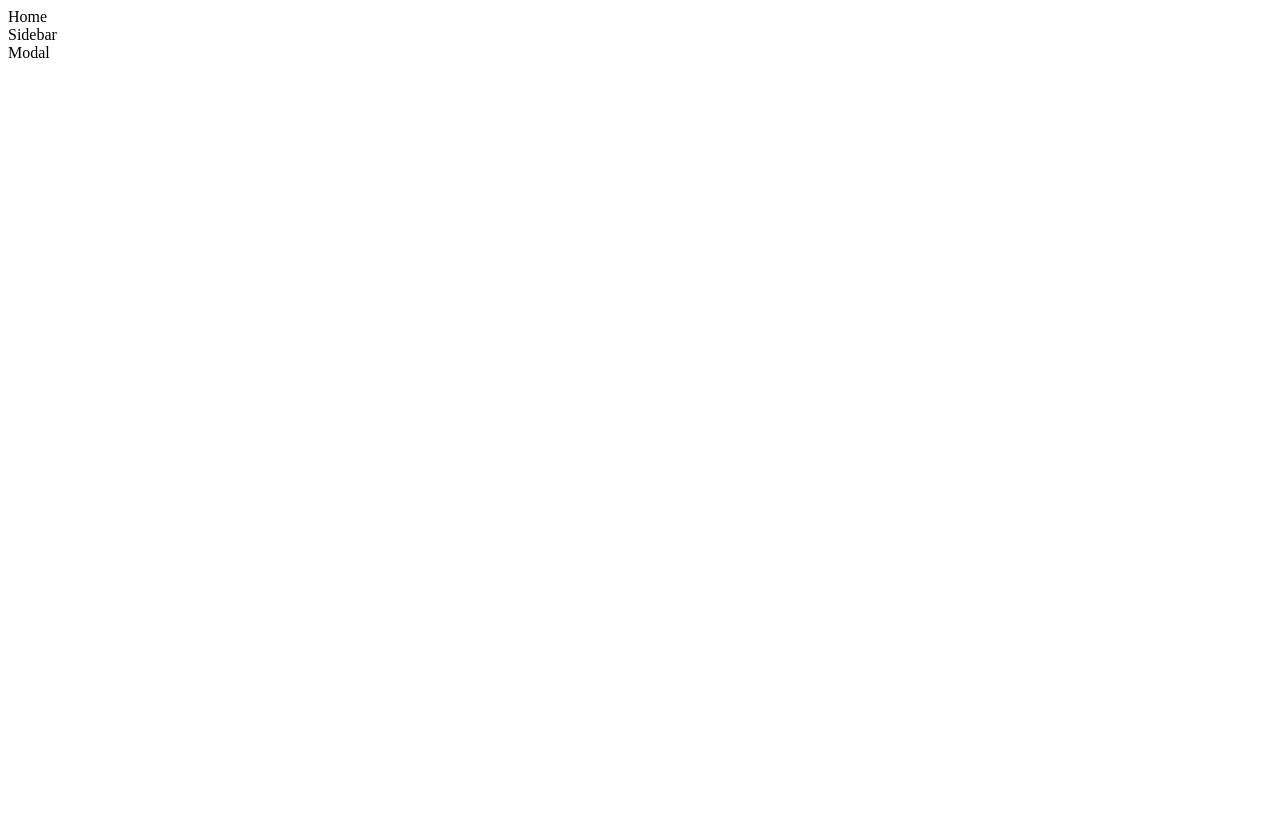
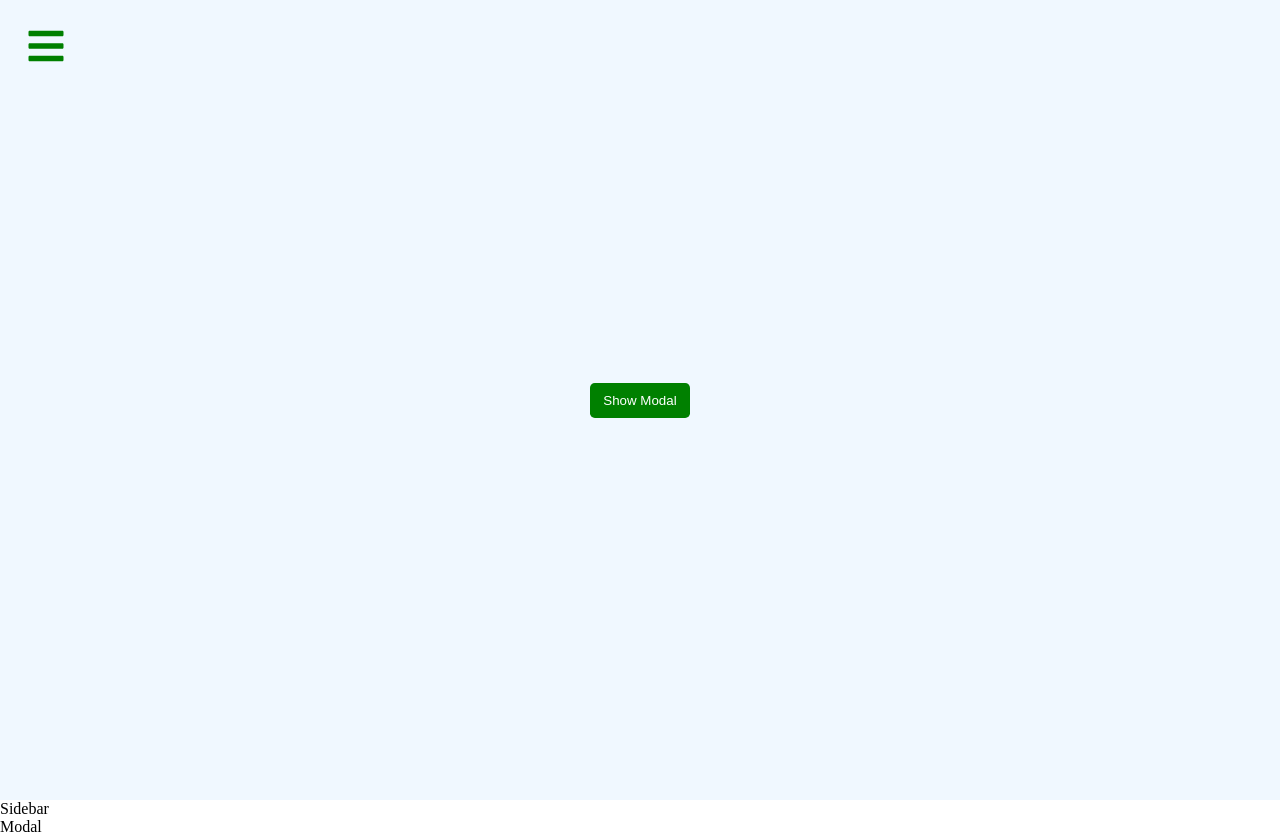
Before and after one commit to sun-n-y/sidebarModalSolo, a React (Vite) app: page / in a window 1280 px wide. Before the commit the page ends 800 px from the top, so only its background shows below. Built offline with nearby package versions, Linux system fonts and the light colour scheme.

Commit message:
add home component structure and css

```diff
--- a/src/Home.jsx
+++ b/src/Home.jsx
@@ -1,4 +1,17 @@
+import { FaBars } from 'react-icons/fa';
+import { useCustomHook } from './context';
+
 const Home = () => {
-  return <div>Home</div>;
+  const { openSidebar, openModal } = useCustomHook();
+  return (
+    <main>
+      <button className="sidebar-btn" onClick={openSidebar}>
+        <FaBars />
+      </button>
+      <button className="modal-btn" onClick={openModal}>
+        show modal
+      </button>
+    </main>
+  );
 };
 export default Home;
--- a/src/index.css
+++ b/src/index.css
@@ -0,0 +1,56 @@
+*,
+::after,
+::before {
+    margin: 0;
+    padding: 0;
+    box-sizing: border-box;
+}
+
+main {
+    min-height: 100vh;
+    display: grid;
+    place-items: center;
+    background-color: aliceblue;
+}
+
+.sidebar-btn {
+    position: fixed;
+    top: 1.5rem;
+    left: 1.5rem;
+    font-size: 2.5rem;
+    background: transparent;
+    border-color: transparent;
+    color: green;
+    /* animation: bounce 2s infinite ease-in-out; */
+    cursor: pointer;
+}
+
+@keyframes bounce {
+    0% {
+        transform: scale(1);
+    }
+
+    50% {
+        transform: scale(1.5);
+    }
+
+    100% {
+        transform: scale(1);
+    }
+}
+
+.modal-btn {
+    background-color: green;
+    color: white;
+    border-color: transparent;
+    padding: .5rem .7rem;
+    text-transform: capitalize;
+    border-radius: .3rem;
+    cursor: pointer;
+    transition: all .3s ease;
+}
+
+.modal-btn:hover {
+    background-color: rgb(121, 199, 121);
+    color: black;
+}
```
